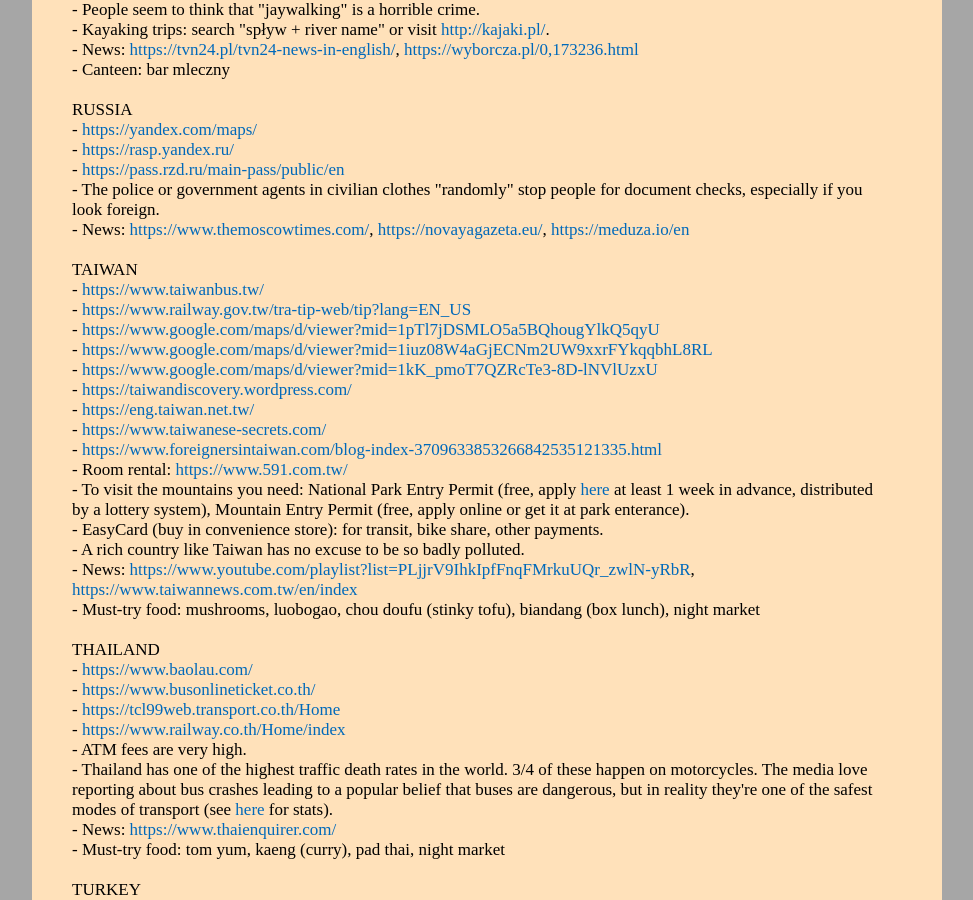
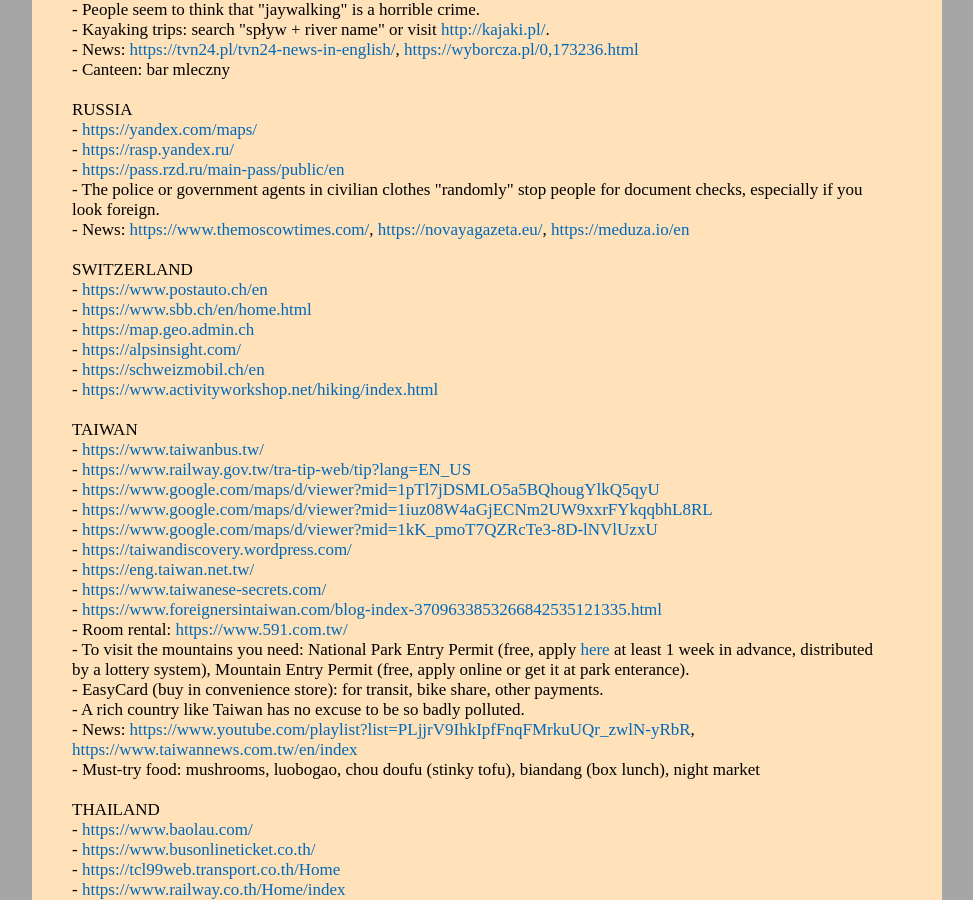
Before and after one commit to witbag/witbag.github.io, a Jekyll site: the page built from travel/notes.html, in a window 1280 px wide and 900 px high, scrolled down 4929 px. Shown: the whole window, without its empty margins (153-1126 px from the left). Built offline with Jekyll 4.4.1, drawn with Linux system fonts in a browser that asks for light colours.

Commit message:
Update notes.html

```diff
--- a/travel/notes.html
+++ b/travel/notes.html
@@ -235,6 +235,14 @@
 - The police or government agents in civilian clothes "randomly" stop people for document checks, especially if you look foreign.<br>
 - News: <a href="https://www.themoscowtimes.com/" target=_blank>https://www.themoscowtimes.com/</a>, <a href="https://novayagazeta.eu/" target=_blank>https://novayagazeta.eu/</a>, <a href="https://meduza.io/en" target=_blank>https://meduza.io/en</a><br />
 <br>
+SWITZERLAND<br>
+- <a href="https://www.postauto.ch/en" target=_blank>https://www.postauto.ch/en</a><br />
+- <a href="https://www.sbb.ch/en/home.html" target=_blank>https://www.sbb.ch/en/home.html</a><br />
+- <a href="https://map.geo.admin.ch" target=_blank>https://map.geo.admin.ch</a><br />
+- <a href="https://alpsinsight.com/" target=_blank>https://alpsinsight.com/</a><br />
+- <a href="https://schweizmobil.ch/en" target=_blank>https://schweizmobil.ch/en</a><br />
+- <a href="https://www.activityworkshop.net/hiking/index.html" target=_blank>https://www.activityworkshop.net/hiking/index.html</a><br />
+<br>
 TAIWAN<br>
 - <a href="https://www.taiwanbus.tw/" target=_blank>https://www.taiwanbus.tw/</a><br />
 - <a href="https://www.railway.gov.tw/tra-tip-web/tip?lang=EN_US" target=_blank>https://www.railway.gov.tw/tra-tip-web/tip?lang=EN_US</a><br />
```
